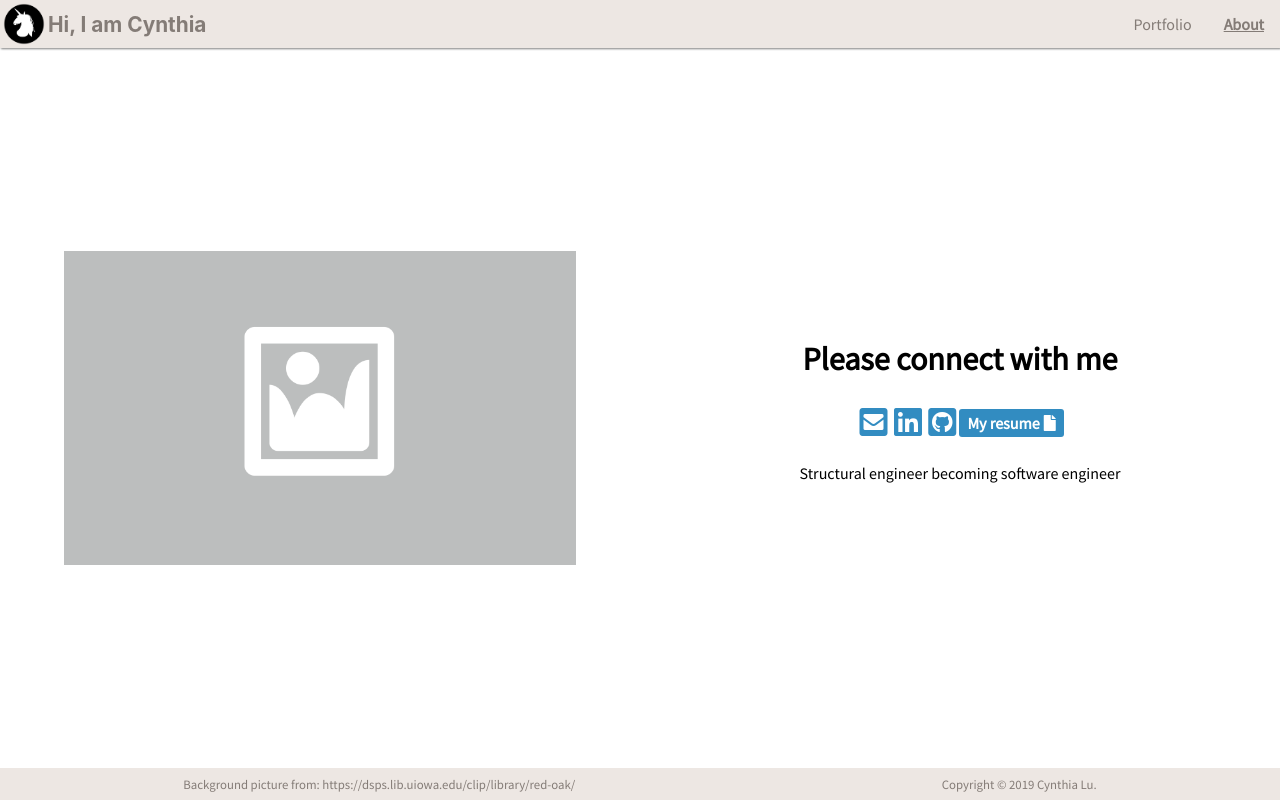
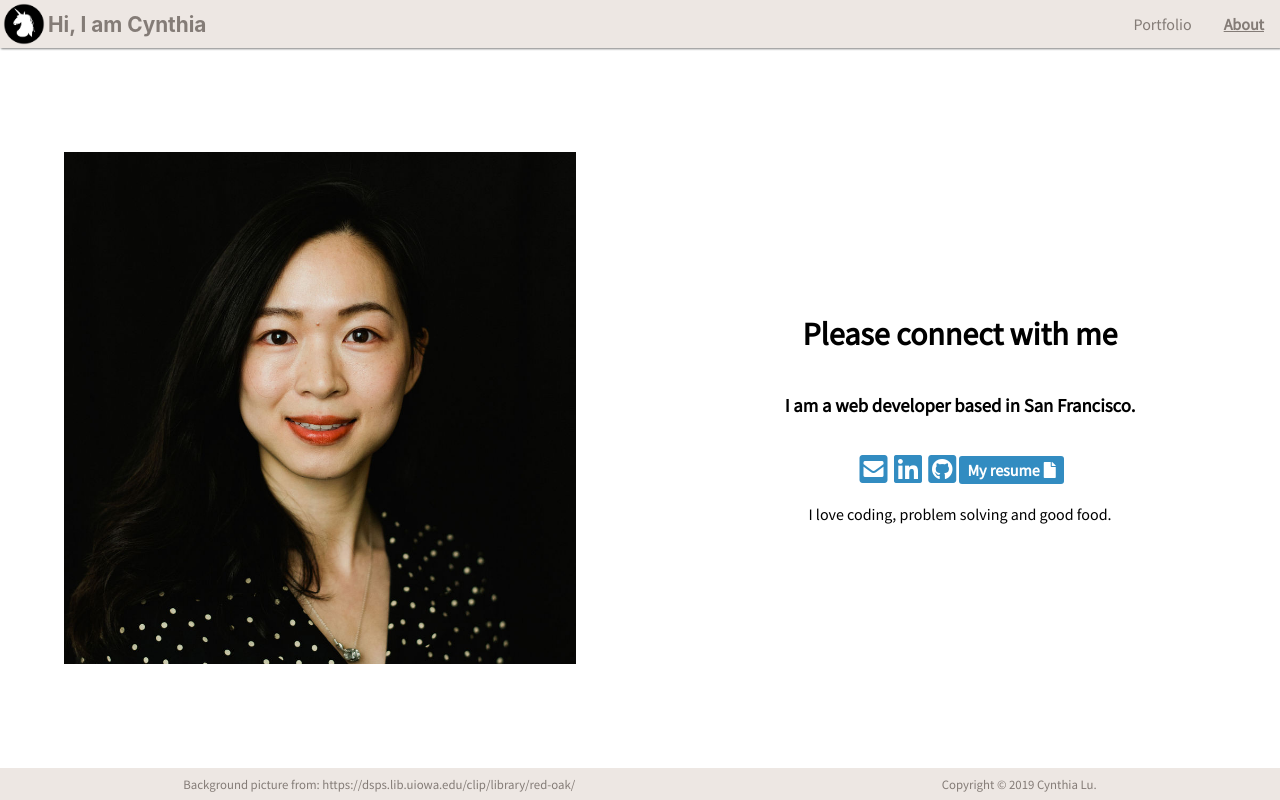
Before and after one commit to ivyc81/Personal-Page, a React (Create React App) app: page /about in a window 1280 px wide. Built offline with nearby package versions, Linux system fonts and the light colour scheme.

Commit message:
add profile photo

```diff
--- a/src/About.js
+++ b/src/About.js
@@ -34,6 +34,7 @@ const StyledImg = styled.img`
 const StyledButtons = styled.div`
   display: flex;
   align-items: center;
+  margin: 0.67em 0;
 `;
 
 const StyledLink = styled.a`
@@ -60,8 +61,14 @@ const StyledI = styled.i`
 `;
 
 class About extends Component {
+  renderBio(bio){
+    return bio.map((p, i) =><div key={i}>{p}</div>);
+  }
+
   render() {
-    const { profilePhoto, resume, email, gitHub, linkedIn, bio } = aboutMe;
+    const { profilePhoto, resume, email, gitHub, linkedIn, bioTitle, bio } = aboutMe;
+    const bioP = this.renderBio(bio);
+
     return (
       <StyledAbout className='About'>
         <StyledCol>
@@ -69,13 +76,14 @@ class About extends Component {
         </StyledCol>
         <StyledCol>
           <h1>Please connect with me</h1>
+          <h3>{bioTitle}</h3>
           <StyledButtons>
             <StyledLink href={`mailto:${email}`}><i className="fas fa-envelope-square"></i></StyledLink>
             <StyledLink href={linkedIn}><i className="fab fa-linkedin"></i></StyledLink>
             <StyledLink href={gitHub}><i className="fab fa-github-square"></i></StyledLink>
             <StyledButton href={resume} download>My resume<StyledI className="fas fa-file"></StyledI></StyledButton>
           </StyledButtons>
-          <p>{bio}</p>
+          {bioP}
         </StyledCol>
       </StyledAbout>
     );
--- a/src/ProjectCard.js
+++ b/src/ProjectCard.js
@@ -17,8 +17,8 @@ const StyledDiv = styled.div`
   }
 
   @media only screen and (max-width: 600px) {
-    width: 40vw;
-    height: 40vw;
+    width: 60vw;
+    height: 60vw;
 `;
 
 const StyledImg = styled.img`
--- a/src/data.js
+++ b/src/data.js
@@ -7,7 +7,7 @@ import theRelishGIF from './TheRelish.gif';
 import microblogCover from './Microblog-cover.png';
 
 // About me
-import profilePhoto from './placeholder.gif';
+import profilePhoto from './profile.png';
 import resume from './resume.pdf';
 
 
@@ -26,7 +26,7 @@ export const projects = {
   2:
   {img: theRelishCover,
     title: 'The Relish - CMS',
-    description: 'Job search in one plac',
+    description: 'The app where fans go to talk sports',
     id: 2,
     deployedURL:'',
     github:'',
@@ -57,5 +57,6 @@ export const aboutMe = {
   email: EMAIL,
   gitHub: GITHUB_URL,
   linkedIn: LINKEDIN_URL,
-  bio: 'Structural engineer becoming software engineer',
+  bioTitle: 'I am a web developer based in San Francisco.',
+  bio: ['I love coding, problem solving and good food.'],
 };
```
Also changed, not shown: src/profile.png (added).
